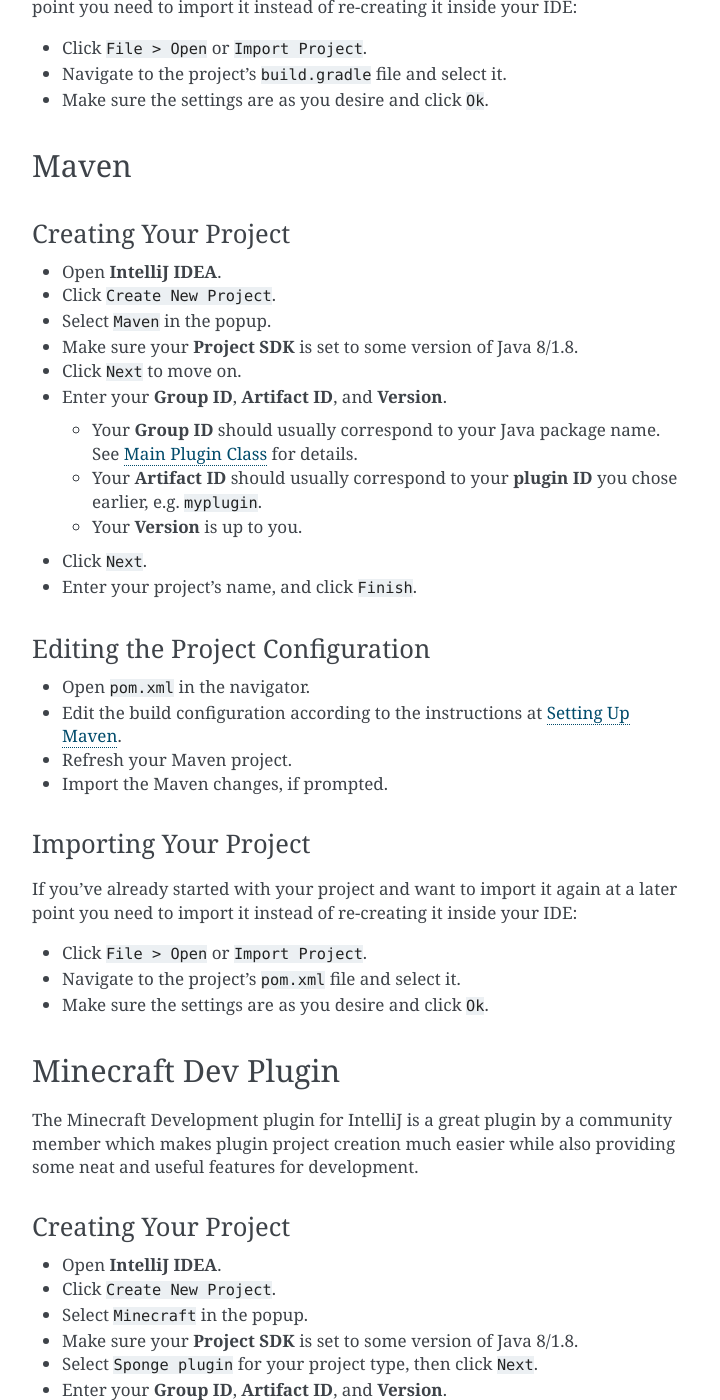
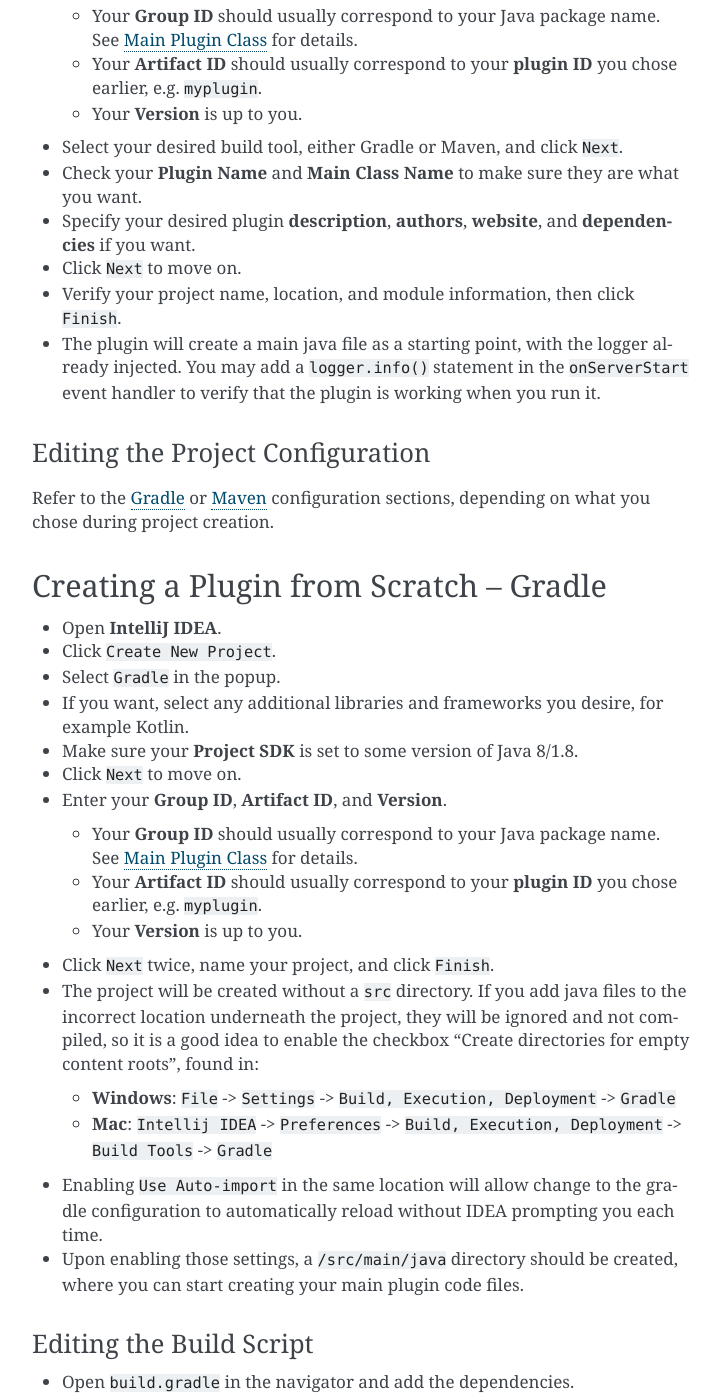
Before and after one commit to SpongePowered/SpongeDocs, a Sphinx documentation site: the page built from source/plugin/workspace/idea.rst, in a window 1280 px wide and 1400 px high, scrolled down 988 px. Shown: the whole window, without its empty margins (388-1108 px from the left). Built offline with Sphinx 7.4.7, drawn with Linux system fonts in a browser that asks for light colours; pages that are not in the unit, such as notebooks, are missing from menus; some of the changed text lies outside the part shown.

Commit message:
Improving documentation for getting started with IDEA. (#725)
* Improving documentation for getting started with IDEA.

* fixing underlines that were too short -- failing travis check

* more underlines were too short, fixedem

* changes from pull request review

* Moving the 'Testing your Plugin' section

* Adding parens after logger.info

```diff
--- a/source/plugin/workspace/idea.rst
+++ b/source/plugin/workspace/idea.rst
@@ -5,11 +5,59 @@
 This article describes how to configure your **IntelliJ IDEA** workspace for plugin development with SpongeAPI and
 :doc:`a build system such as Maven or Gradle <../buildsystem/>` or the `Minecraft Development plugin <https://minecraftdev.org/>`_.
 
-Gradle
-======
+If you want to create your project completely from scratch, please skip ahead to the Gradle or Maven sections.
+Using the Minecraft Dev plugin sets up a working starting point and eliminates some of the guesswork in getting
+your project off the ground.
 
-Creating Your Project
-~~~~~~~~~~~~~~~~~~~~~
+Using IDEA Minecraft Dev Plugin to Create a Working Starting Point
+==================================================================
+
+The `Minecraft Development plugin <https://minecraftdev.org/>`_ for IntelliJ is a great plugin by a community
+member which makes plugin project creation much easier while also providing some neat and useful features for
+development.  By default it will create a project which uses Gradle as the build tool.
+
+Installing the Minecraft Dev Plugin
+~~~~~~~~~~~~~~~~~~~~~~~~~~~~~~~~~~~
+
+This plugin is available on the JetBrains IntelliJ plugin repository.
+
+Because of this, you can install the plugin through IntelliJ's internal plugin browser. Navigate to
+``File -> Settings -> Plugins`` and click the ``Browse Repositories...`` button at the bottom of the
+window. In the search box, simply search for ``Minecraft``. You can install it from there and
+restart IntelliJ to activate the plugin.
+
+Creating Your Project from a Template
+~~~~~~~~~~~~~~~~~~~~~~~~~~~~~~~~~~~~~
+
+* Open **IntelliJ IDEA**.
+* Click ``Create New Project``.
+* Select ``Minecraft`` in the popup.
+* Make sure your **Project SDK** is set to some version of Java 8/1.8.
+* Select ``Sponge plugin`` for your project type, then click ``Next``.
+* Enter your **Group ID**, **Artifact ID**, and **Version**.
+
+  * Your **Group ID** should usually correspond to your Java package name. See :doc:`../plugin-class` for details.
+  * Your **Artifact ID** should usually correspond to your **plugin ID** you chose earlier, e.g. ``myplugin``.
+  * Your **Version** is up to you.
+
+* Select your desired build tool, either Gradle or Maven, and click ``Next``.
+* Check your **Plugin Name** and **Main Class Name** to make sure they are what you want.
+* Specify your desired plugin **description**, **authors**, **website**, and **dependencies** if you want.
+* Click ``Next`` to move on.
+* Verify your project name, location, and module information, then click ``Finish``.
+* The plugin will create a main java file as a starting point, with the logger already injected.
+  You may add a ``logger.info()`` statement in the ``onServerStart`` event handler to verify that the plugin
+  is working when you run it.
+
+Editing the Project Configuration
+~~~~~~~~~~~~~~~~~~~~~~~~~~~~~~~~~~
+
+Refer to the Gradle_ or Maven_ configuration sections, depending on what you chose during project creation.
+
+.. _Gradle:
+
+Creating a Plugin from Scratch -- Gradle
+========================================
 
 * Open **IntelliJ IDEA**.
 * Click ``Create New Project``.
@@ -24,8 +72,16 @@
   * Your **Version** is up to you.
 
 * Click ``Next`` twice, name your project, and click ``Finish``.
+* The project will be created without a ``src`` directory.  If you add java files to the incorrect
+  location underneath the project, they will be ignored and not compiled, so it is a good idea to
+  enable the checkbox "Create directories for empty content roots", found in:
 
-.. _Gradle:
+  * **Windows**: ``File`` -> ``Settings`` -> ``Build, Execution, Deployment`` -> ``Gradle``
+  * **Mac**: ``Intellij IDEA`` -> ``Preferences`` -> ``Build, Execution, Deployment`` -> ``Build Tools`` -> ``Gradle``
+* Enabling ``Use Auto-import`` in the same location will allow change to the gradle configuration to
+  automatically reload without IDEA prompting you each time.
+* Upon enabling those settings, a ``/src/main/java`` directory should be created, where you can
+  start creating your main plugin code files.
 
 Editing the Build Script
 ~~~~~~~~~~~~~~~~~~~~~~~~
@@ -35,18 +91,10 @@
 * Open the **Gradle tab** on the right of the IntelliJ window and hit the refresh button.
 * Gradle setup is done! Now you can start coding your plugin.
 
-Importing Your Project
-~~~~~~~~~~~~~~~~~~~~~~
+.. _Maven:
 
-If you've already started with your project and want to import it again at a later point you need to import it instead
-of re-creating it inside your IDE:
-
-* Click ``File > Open`` or ``Import Project``.
-* Navigate to the project's ``build.gradle`` file and select it.
-* Make sure the settings are as you desire and click ``Ok``.
-
-Maven
-=====
+Creating a Plugin from Scratch -- Maven
+=======================================
 
 Creating Your Project
 ~~~~~~~~~~~~~~~~~~~~~
@@ -65,8 +113,6 @@
 * Click ``Next``.
 * Enter your project's name, and click ``Finish``.
 
-.. _Maven:
-
 Editing the Project Configuration
 ~~~~~~~~~~~~~~~~~~~~~~~~~~~~~~~~~
 
@@ -75,46 +121,42 @@
 * Refresh your Maven project.
 * Import the Maven changes, if prompted.
 
-Importing Your Project
-~~~~~~~~~~~~~~~~~~~~~~
+Testing Your Plugin
+====================
+
+The following instructions are a quick way to test your plugin, but won't be the most efficient way
+to iteratively develop.
+
+To make a ``.jar`` file, using Gradle:
+
+* Go to ``View`` -> ``Tool Windows`` -> ``Gradle``
+* Under ``Tasks`` -> ``Build``, click on ``jar``
+* The build process should create the jar underneath ``build\libs``
+
+To make a ``.jar`` file, using Maven:
+
+* Go to ``View`` -> ``Tool Windows`` -> ``Maven Projects``
+* In the ``Maven Projects`` window, expand your project's name
+* Under ``Plugins``, expand ``jar``
+* Double click ``jar:jar``
+* The build process should create the jar underneath ``target``
+
+Copy your jar file to the ``mods`` directory of a working Sponge server, then restart the server to test.
+
+For a more efficient development process, see :doc:`../debugging` for instructions on running both
+the Sponge server and your plugin from within IDEA.  This process allows for hot-swapping, allowing
+you to change plugin code without restarting the server.
+
+Importing An Existing Project (Gradle or Maven)
+===============================================
 
 If you've already started with your project and want to import it again at a later point you need to import it instead
 of re-creating it inside your IDE:
 
 * Click ``File > Open`` or ``Import Project``.
-* Navigate to the project's ``pom.xml`` file and select it.
+* **Gradle**: Navigate to the project's ``build.gradle`` file and select it.
+* **Maven**: Navigate to the project's ``pom.xml`` file and select it.
 * Make sure the settings are as you desire and click ``Ok``.
-
-Minecraft Dev Plugin
-====================
-
-The Minecraft Development plugin for IntelliJ is a great plugin by a community member which makes plugin project
-creation much easier while also providing some neat and useful features for development.
-
-Creating Your Project
-~~~~~~~~~~~~~~~~~~~~~
-
-* Open **IntelliJ IDEA**.
-* Click ``Create New Project``.
-* Select ``Minecraft`` in the popup.
-* Make sure your **Project SDK** is set to some version of Java 8/1.8.
-* Select ``Sponge plugin`` for your project type, then click ``Next``.
-* Enter your **Group ID**, **Artifact ID**, and **Version**.
-
-  * Your **Group ID** should usually correspond to your Java package name. See :doc:`../plugin-class` for details.
-  * Your **Artifact ID** should usually correspond to your **plugin ID** you chose earlier, e.g. ``myplugin``.
-  * Your **Version** is up to you.
-
-* Select your desired build tool, either Gradle or Maven, and click ``Next``.
-* Check your **Plugin Name** and **Main Class Name** to make sure they are what you want.
-* Specify your desired plugin **description**, **authors**, **website**, and **dependencies** if you want.
-* Click ``Next`` to move on.
-* Verify your project name, location, and module information, then click ``Finish``.
-
-Editing the Project Configuration
-~~~~~~~~~~~~~~~~~~~~~~~~~~~~~~~~~~
-
-Refer to the Gradle_ or Maven_ configuration sections, depending on what you chose during project creation.
 
 Git Integration
 ===============
```
